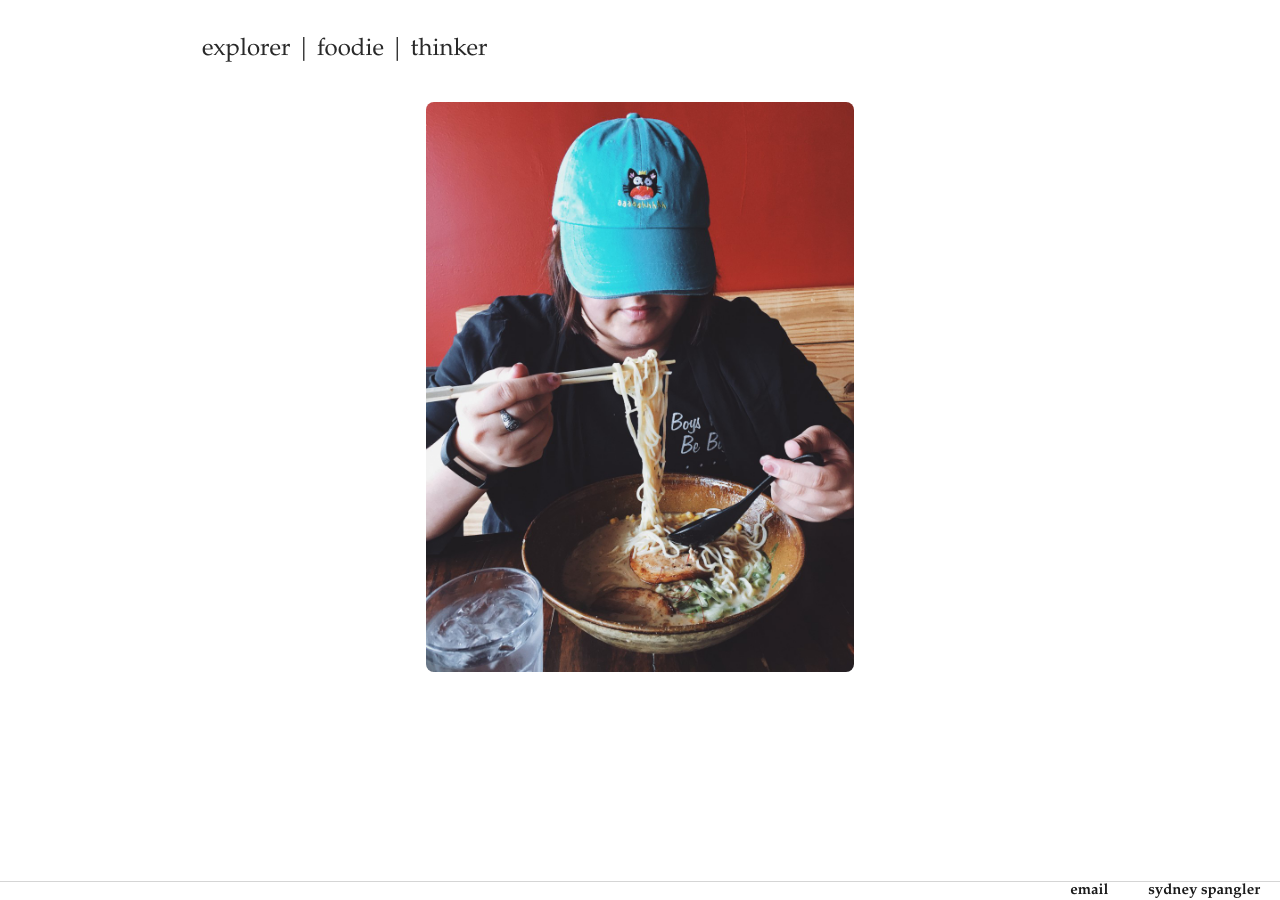
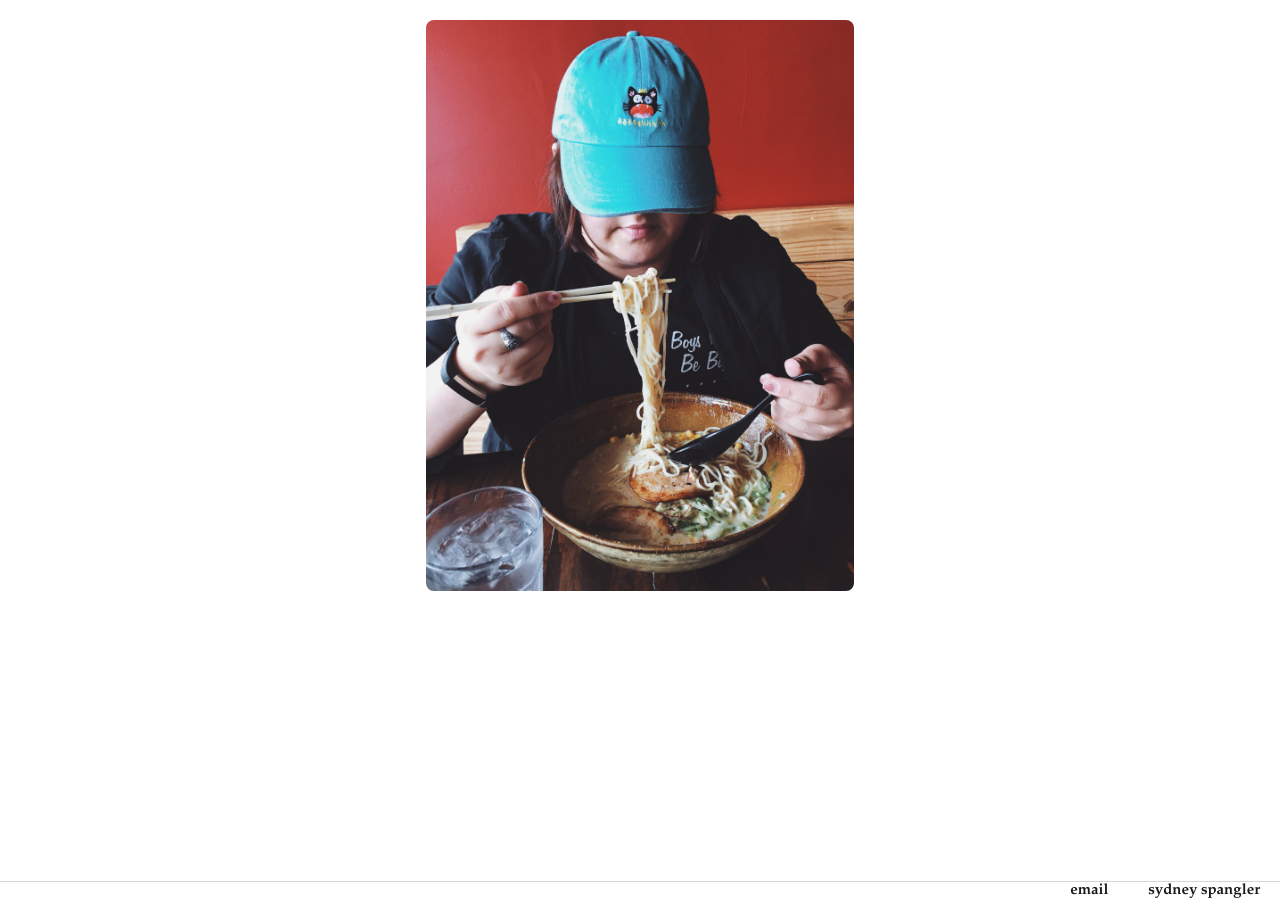
Before and after one commit to sydneyspangler/sydneyspangler.github.io, a Jekyll site: the page built from index.html, in a window 1280 px wide. Built offline with Jekyll 4.4.1, drawn with Linux system fonts in a browser that asks for light colours.

Commit message:
Update index.html

```diff
--- a/index.html
+++ b/index.html
@@ -3,8 +3,7 @@
 title: home
 ---
 <div class="blurb">
-	<p>explorer | foodie | thinker</p>
 	<figure>
-		<a href="https://sydneyspangler.github.io/about/"><img src="https://sydneyspangler.github.io/media/profile.jpg" class="center" alt="A photo of Sydney Spangler eating ramen."></a>
+		<a href="https://sydneyspangler.github.io/about/"><img src="https://sydneyspangler.github.io/media/profile.jpg" class="center" alt="Click on the photo to access Sydney Spangler portfolio website."></a>
 	</figure>
 </div><!-- /.blurb -->
```
